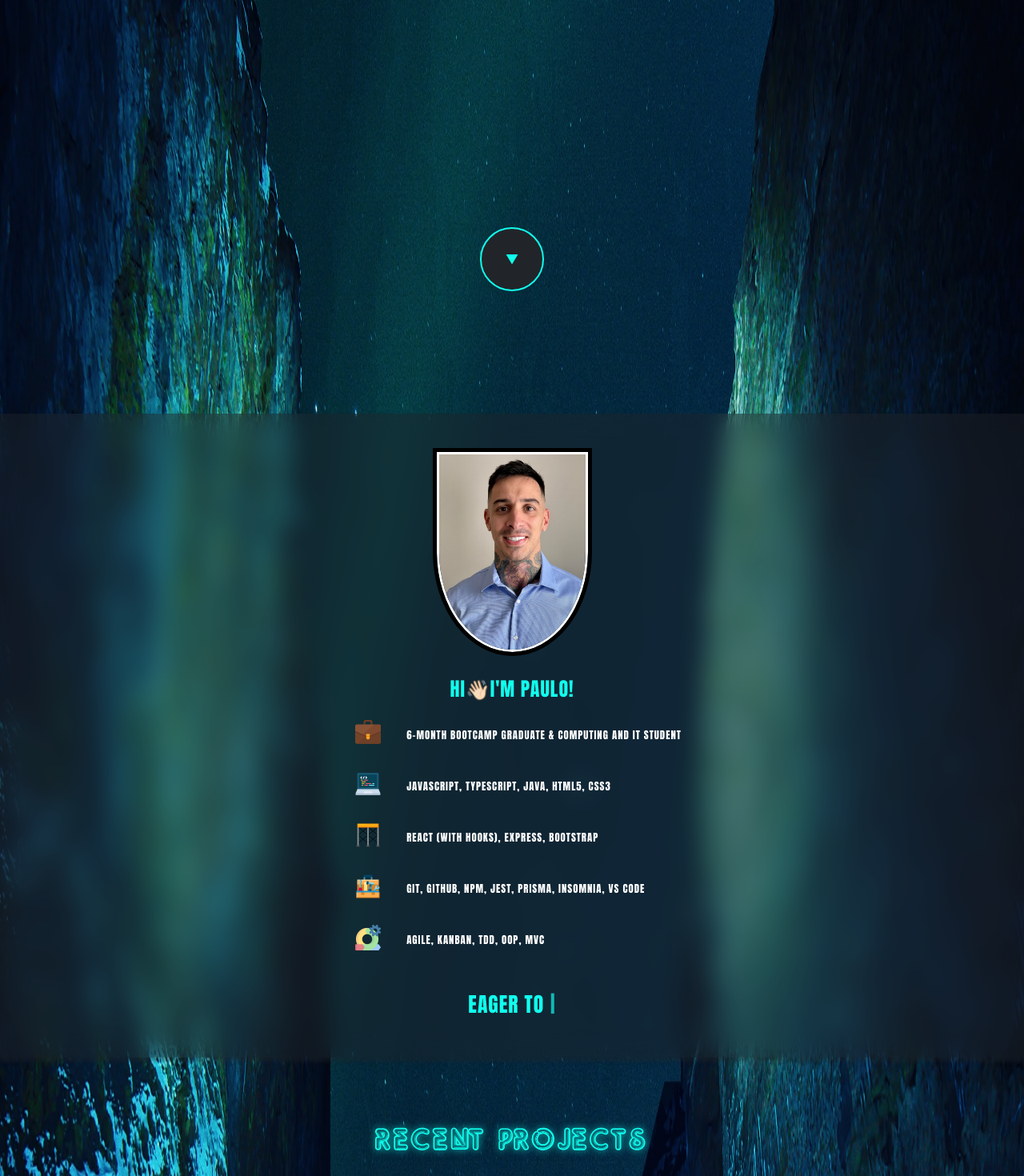
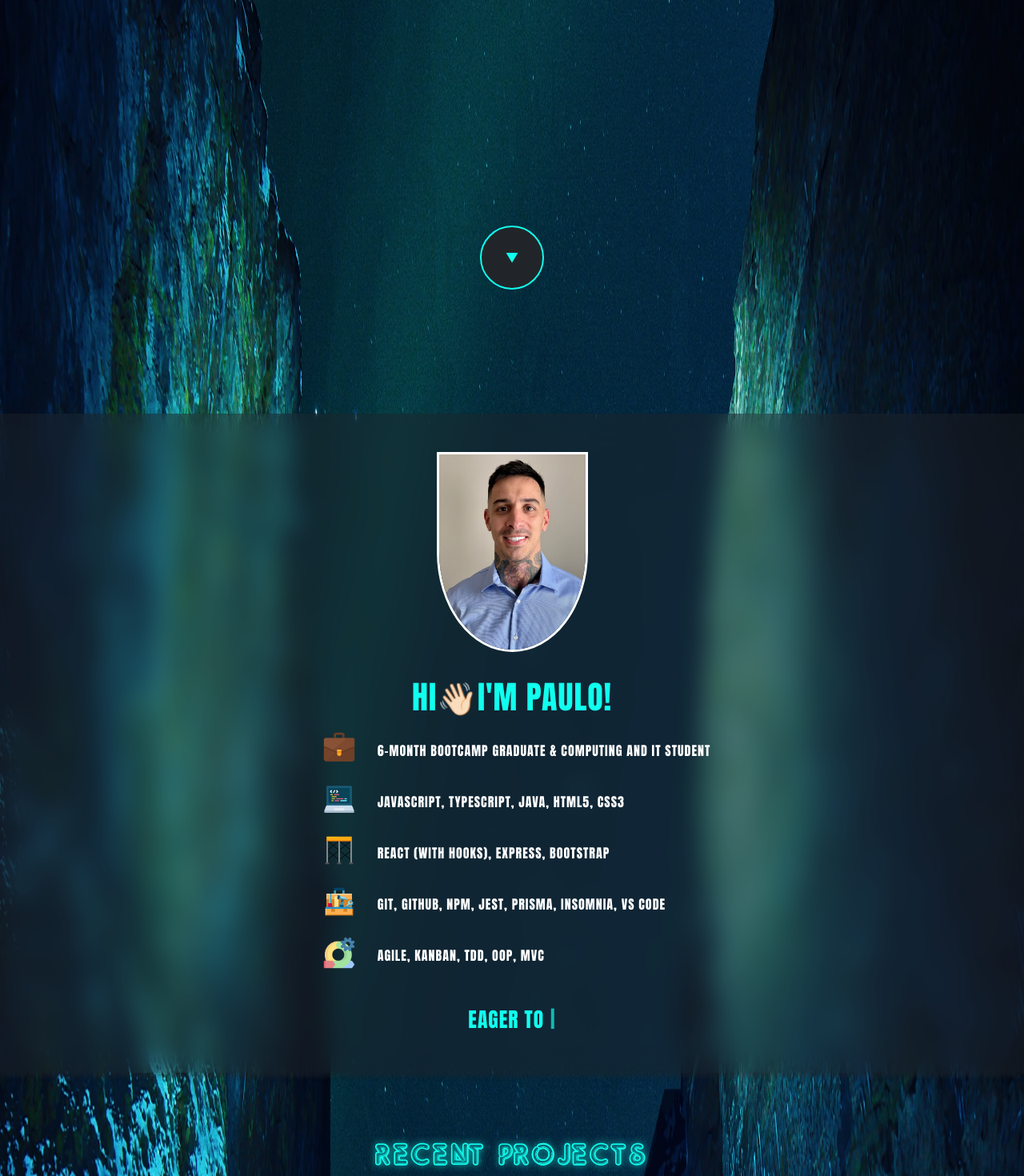
Before and after one commit to PBara7a/portfolio, a React (Create React App) app: page /portfolio/projects in a window 1280 px wide. Shown: the part 380-1850 px from the top of the page at 80% size. Built offline with nearby package versions, Linux system fonts and the light colour scheme.

Commit message:
Fixed some styles for better compatibility with different devices.

```diff
--- a/src/components/About/about.css
+++ b/src/components/About/about.css
@@ -39,7 +39,6 @@
 .about-me__image {
   max-height: 450px;
   border: 3px solid white;
-  outline: 5px solid black;
   border-bottom-left-radius: 50%;
   border-bottom-right-radius: 50%;
 }
@@ -162,33 +161,31 @@
     margin-bottom: 2rem;
   }
 
-  .about-me__info {
-    place-items: center;
-  }
-}
-
-@media screen and (max-width: 1300px) {
   .about-me__image {
     max-height: 250px;
   }
 
+  .about-me__info {
+    place-items: center;
+  }
+
   #day .about-me__info h1 {
-    font-size: 1.5rem;
+    font-size: 2.5rem;
   }
 
   #night .about-me__info h1 {
-    font-size: 1.5rem;
+    font-size: 2.5rem;
   }
 
   .about-me__info__skill-list__icon {
-    transform: scale(0.5);
+    transform: scale(0.6);
   }
 
   #day .about-me__info__skill-list {
-    font-size: 0.8rem;
+    font-size: 1rem;
   }
 
   #night .about-me__info__skill-list {
-    font-size: 0.8rem;
+    font-size: 1rem;
   }
 }
--- a/src/components/Contact/contact.css
+++ b/src/components/Contact/contact.css
@@ -87,6 +87,7 @@
 }
 
 .contact-section__btn {
+  color: #000;
   padding: 0.5rem 1rem;
   border: none;
   border-radius: 50px;
@@ -113,9 +114,13 @@
 }
 
 @media screen and (max-width: 800px) {
+  .contact-section__form {
+    min-width: 95%;
+  }
+
   .contact-section__form input,
   .contact-section__form textarea {
-    font-size: 0.5rem;
+    width: 90%;
   }
 
   .contact-section__btn {
--- a/src/components/Contact/index.js
+++ b/src/components/Contact/index.js
@@ -39,7 +39,7 @@ const Contact = () => {
       <form
         onSubmit={handleSubmit}
         className="contact-section__form"
-        action="https://formsubmit.co/pbara7a@gmail.com"
+        action="https://formsubmit.co/3a9bcdea19a1796310f5238f5ef4d653"
       >
         <input
           type="text"
--- a/src/components/Home/home.css
+++ b/src/components/Home/home.css
@@ -5,9 +5,11 @@
   margin-top: 3rem;
   color: var(--main-highlight);
   font-weight: 600;
+  display: grid;
 }
 
 #day .home__name-wrp {
+  height: fit-content;
   background: rgba(255, 255, 255, 0.24);
   box-shadow: 0 4px 30px rgba(0, 0, 0, 0.1);
   backdrop-filter: blur(9.6px);
@@ -34,6 +36,7 @@
 }
 
 .btn-container {
+  width: 100%;
   display: grid;
   place-items: center;
 }
@@ -42,8 +45,6 @@
   display: grid;
   place-items: center;
   text-decoration: none;
-  position: absolute;
-  bottom: 7%;
   width: 80px;
   height: 80px;
   border-radius: 50%;
--- a/src/components/Projects/projects.css
+++ b/src/components/Projects/projects.css
@@ -90,10 +90,6 @@
 }
 
 @media screen and (max-width: 900px) {
-  .projects-container {
-    display: block;
-  }
-
   .projects__card {
     margin: 0 auto 1rem auto;
   }
```
